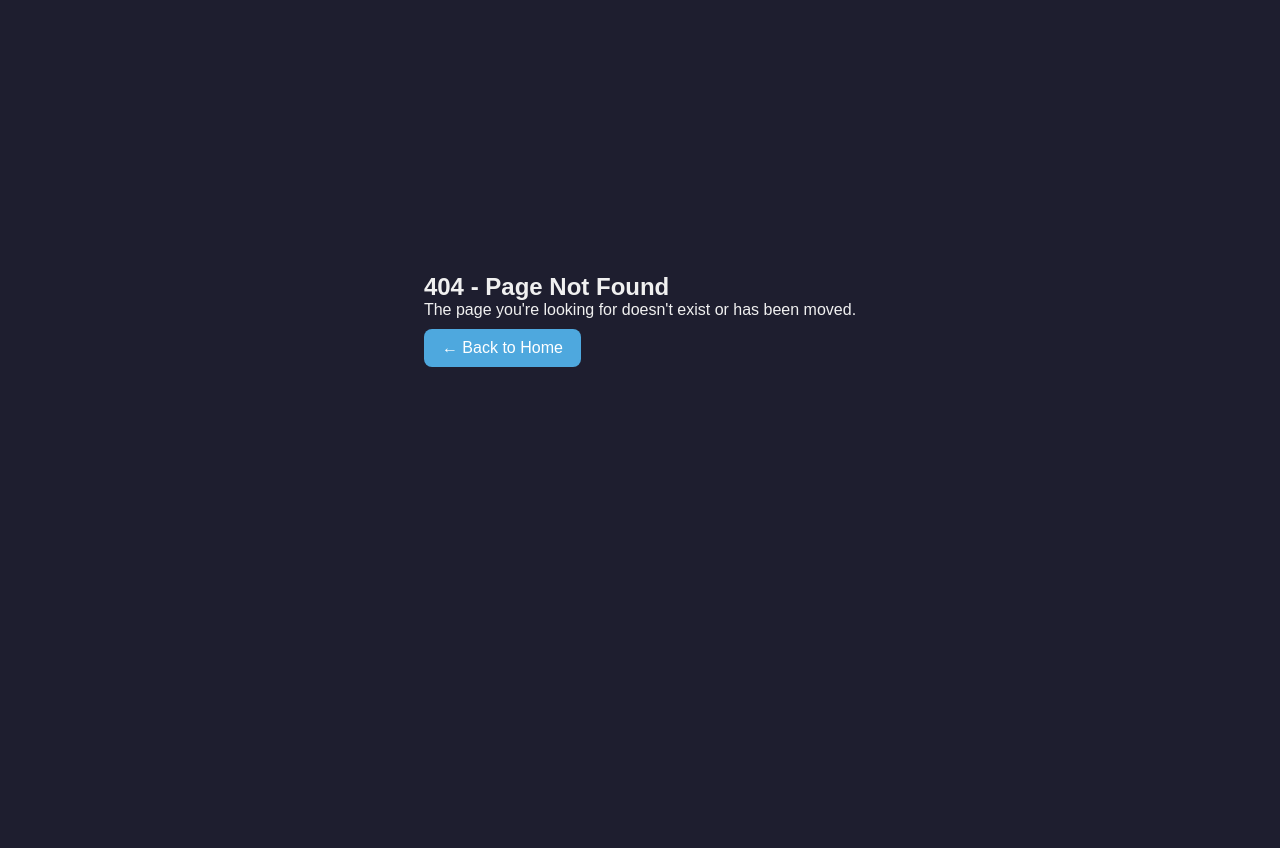
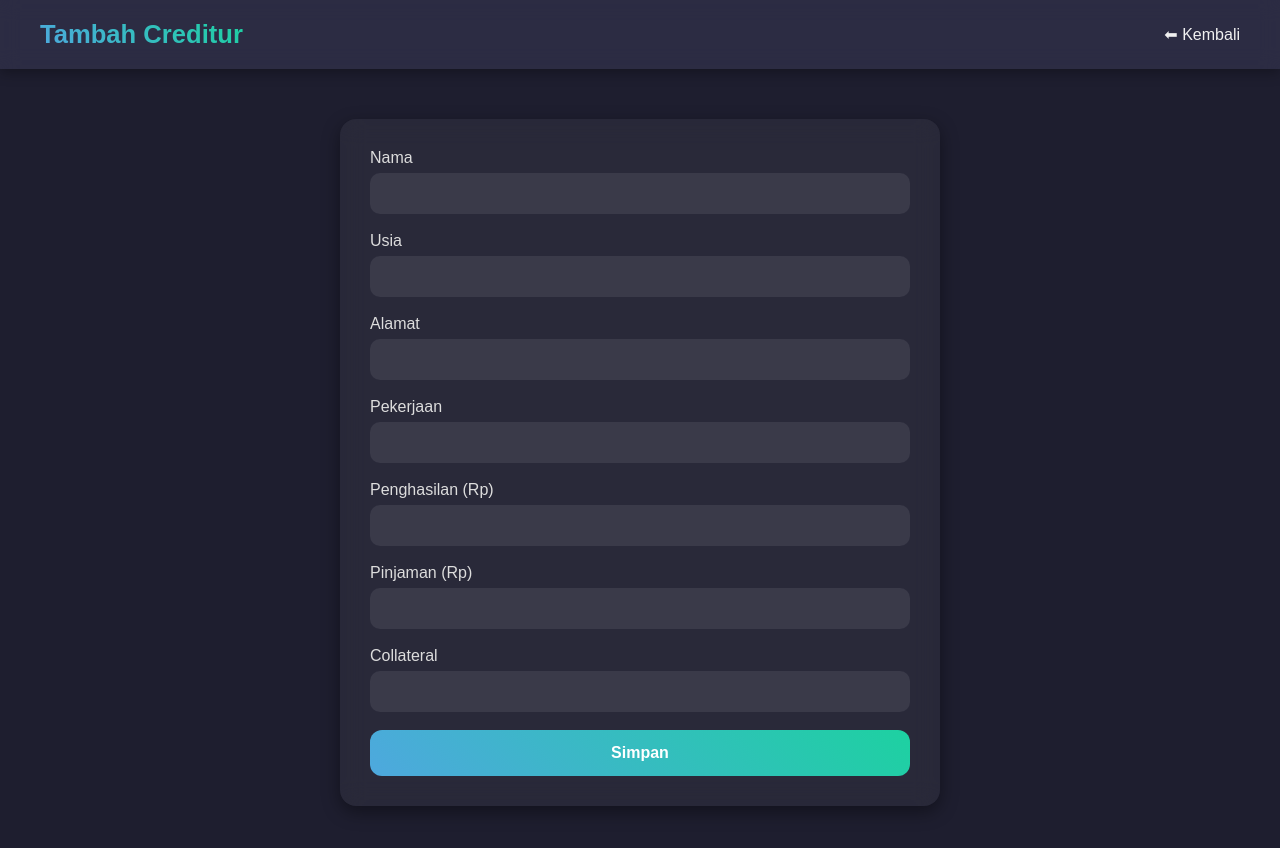
Before and after one commit to NugrahaVarrel/survey_analisis_kredit, an Angular app: page /form-creditur in a window 1280 px wide. Before the commit this address led to /404. Shown: the top 848 px of the page. Before the commit the page ends 800 px from the top, so only its background shows below. Built offline with nearby package versions, Linux system fonts and the light colour scheme.

Commit message:
add Creditur input form with validation and service integration

```diff
--- a/src/app/app.routes.ts
+++ b/src/app/app.routes.ts
@@ -3,6 +3,7 @@ import { FormSurveyComponent } from './pages/form-survey/form-survey.component';
 import { NotFoundComponent } from './pages/not-found/not-found.component';
 import { DashboardComponent } from './pages/dashboard/dashboard.component';
 import { SurveyDetailComponent } from './pages/survey-detail/survey-detail.component';
+import { FormCrediturComponent } from './pages/form-creditur/form-creditur.component';
 
 export const routes: Routes = [
   {
@@ -12,6 +13,10 @@ export const routes: Routes = [
   {
     path: 'form-survey/:id',
     component: FormSurveyComponent,
+  },
+  {
+    path: 'form-creditur',
+    component: FormCrediturComponent
   },
   {
     path: 'survey-detail/:id',
--- a/src/app/pages/dashboard/dashboard.component.html
+++ b/src/app/pages/dashboard/dashboard.component.html
@@ -1,7 +1,7 @@
 <app-header
   [title]="'Dashboard'"
   [aName]="'+ Input Creditur'"
-  [aRoute]="'form-survey'"
+  [aRoute]="'form-creditur'"
 ></app-header>
 
 <div class="dashboard">
--- /dev/null
+++ b/src/app/pages/form-creditur/form-creditur.component.html
@@ -0,0 +1,59 @@
+<header>
+  <h1>Tambah Creditur</h1>
+  <a routerLink="/dashboard">⬅ Kembali</a>
+</header>
+
+<div class="form-container">
+  <form [formGroup]="form" (ngSubmit)="onSubmit()">
+    <div class="form-group">
+      <label>Nama</label>
+      <input type="text" formControlName="name" />
+    </div>
+
+    <div class="form-group">
+      <label>Usia</label>
+      <input type="number" formControlName="age" />
+      <small
+        *ngIf="form.controls['age'].invalid && form.controls['age'].touched"
+        class="error"
+      >
+        Usia minimal 18 tahun
+      </small>
+    </div>
+
+    <div class="form-group">
+      <label>Alamat</label>
+      <input type="text" formControlName="address" />
+    </div>
+
+    <div class="form-group">
+      <label>Pekerjaan</label>
+      <input type="text" formControlName="occupation" />
+    </div>
+
+    <div class="form-group">
+      <label>Penghasilan (Rp)</label>
+      <input type="number" formControlName="salary" />
+      <small
+        *ngIf="
+          form.controls['salary'].invalid && form.controls['salary'].touched
+        "
+        class="error"
+      >
+        Penghasilan tidak boleh kosong
+      </small>
+    </div>
+
+    <div class="form-group">
+      <label>Pinjaman (Rp)</label>
+      <input type="number" formControlName="loan" />
+    </div>
+
+    <div class="form-group">
+      <label>Collateral</label>
+      <input type="text" formControlName="collateral" />
+    </div>
+
+    <button type="submit">Simpan</button>
+  </form>
+</div>
--- /dev/null
+++ b/src/app/pages/form-creditur/form-creditur.component.scss
@@ -0,0 +1,97 @@
+header {
+  display: flex;
+  justify-content: space-between;
+  align-items: center;
+  padding: 20px 40px;
+  background: rgba(46, 46, 70, 0.9);
+  backdrop-filter: blur(10px);
+  box-shadow: 0 4px 12px rgba(0, 0, 0, 0.3);
+
+  h1 {
+    font-size: 1.6rem;
+    font-weight: 600;
+    background: linear-gradient(45deg, #4ea8de, #1dd1a1);
+    background-clip: text;
+    -webkit-background-clip: text;
+    -webkit-text-fill-color: transparent;
+  }
+
+
+
+  a {
+    color: #f0f0f0;
+    text-decoration: none;
+    font-weight: 500;
+    transition: 0.3s;
+
+    &:hover {
+      color: #4ea8de;
+      text-shadow: 0 0 10px rgba(78, 168, 222, 0.7);
+    }
+  }
+}
+
+.error {
+  color: #e74c3c;
+  font-size: 0.8rem;
+  margin-top: 4px;
+  display: block;
+}
+
+
+.form-container {
+  max-width: 600px;
+  margin: 50px auto;
+  padding: 30px;
+  border-radius: 16px;
+  background: rgba(255, 255, 255, 0.05);
+  backdrop-filter: blur(12px);
+  box-shadow: 0 6px 18px rgba(0, 0, 0, 0.4);
+
+  form {
+    .form-group {
+      margin-bottom: 18px;
+
+      label {
+        display: block;
+        margin-bottom: 6px;
+        font-weight: 500;
+        color: #ddd;
+      }
+
+      input {
+        width: 100%;
+        padding: 12px;
+        border: none;
+        border-radius: 10px;
+        background: rgba(255, 255, 255, 0.08);
+        color: #fff;
+        outline: none;
+        font-size: 0.95rem;
+
+        &:focus {
+          border: 1px solid #4ea8de;
+          background: rgba(255, 255, 255, 0.12);
+        }
+      }
+    }
+
+    button {
+      width: 100%;
+      padding: 14px;
+      border: none;
+      border-radius: 12px;
+      font-weight: 600;
+      font-size: 1rem;
+      background: linear-gradient(45deg, #4ea8de, #1dd1a1);
+      color: #fff;
+      cursor: pointer;
+      transition: 0.3s;
+
+      &:hover {
+        box-shadow: 0 0 15px rgba(78, 168, 222, 0.7);
+        transform: scale(1.02);
+      }
+    }
+  }
+}
--- /dev/null
+++ b/src/app/pages/form-creditur/form-creditur.component.ts
@@ -0,0 +1,53 @@
+import { CommonModule } from '@angular/common';
+import { Component } from '@angular/core';
+import {
+  FormControl,
+  FormGroup,
+  ReactiveFormsModule,
+  Validators,
+} from '@angular/forms';
+import { Router } from '@angular/router';
+import { Creditur } from '../../shared/interface/creditur';
+import { CrediturService } from '../../shared/service/creditur-service/creditur-service.service';
+
+@Component({
+  selector: 'app-form-creditur',
+  standalone: true,
+  imports: [CommonModule, ReactiveFormsModule],
+  templateUrl: './form-creditur.component.html',
+  styleUrl: './form-creditur.component.scss',
+})
+export class FormCrediturComponent {
+  form: FormGroup;
+
+  constructor(
+    private crediturService: CrediturService,
+    private router: Router
+  ) {
+    this.form = new FormGroup({
+      name: new FormControl('', [Validators.required]),
+      age: new FormControl(null, [Validators.required, Validators.min(18)]),
+      address: new FormControl('', [Validators.required]),
+      occupation: new FormControl('', [Validators.required]),
+      salary: new FormControl(null, [Validators.required, Validators.min(0)]),
+      loan: new FormControl(null, [Validators.required, Validators.min(0)]),
+      collateral: new FormControl('', [Validators.required]),
+    });
+  }
+
+  onSubmit() {
+    if (this.form.valid) {
+      const newCreditur: Creditur = {
+        id: this.crediturService.generateId(),
+        ...this.form.value,
+        surveyed: false, // default: belum disurvey
+      };
+
+      this.crediturService.addCreditur(newCreditur);
+      alert('✅ Creditur berhasil ditambahkan!');
+      this.router.navigate(['/dashboard']);
+    } else {
+      alert('❌ Form belum valid!');
+    }
+  }
+}
--- a/src/app/pages/form-survey/form-survey.component.html
+++ b/src/app/pages/form-survey/form-survey.component.html
@@ -2,12 +2,12 @@
 
 <div class="form-container">
     <div>
-      <h2>User ID: {{ id }}</h2>
-      <p>{{ creditur?.name }}</p>
-      <p>{{ creditur?.age }}</p>
-      <p>{{ creditur?.address }}</p>
-      <p>{{ creditur?.occupation }}</p>
-      <p>{{ creditur?.collateral }}</p>
+      <h2>User ID : {{ id }}</h2>
+      <p>Name : {{ creditur?.name }}</p>
+      <p>Age : {{ creditur?.age }}</p>
+      <p>Address : {{ creditur?.address }}</p>
+      <p>Occupation : {{ creditur?.occupation }}</p>
+      <p>Collateral : {{ creditur?.collateral }}</p>
     </div>
   <form action="" (ngSubmit)="onSubmit()" [formGroup]="form">
     <div class="form-group">
--- a/src/app/shared/service/creditur-service/creditur-service.service.ts
+++ b/src/app/shared/service/creditur-service/creditur-service.service.ts
@@ -28,6 +28,10 @@ export class CrediturService {
       ?.isSurveyDone;
   }
 
+  generateId() {
+    return this.crediturData.length + 1;
+  }
+
   updateCrediturSurveyDone(id: number) {
     let creditur = this.crediturData.find((creditur) => creditur.id == id);
 
```
Also changed, not shown: 1 other file (tests, documents, lock files or other folders).
